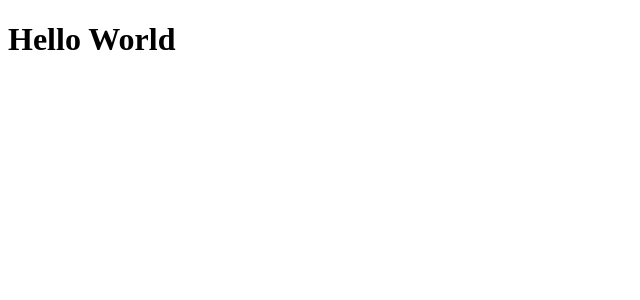
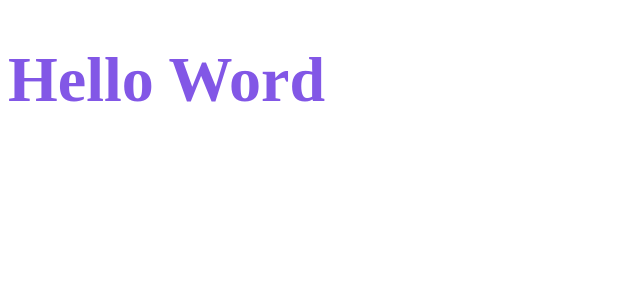
Before and after one commit to nicolaskruger/dt-money, a React (Create React App) app: page / in a window 1280 px wide. Shown: the top 300 px of the page, without its empty margins (0-640 px from the left). Built offline with nearby package versions, Linux system fonts and the light colour scheme.

Commit message:
feat: instalando styled components

```diff
--- a/package.json
+++ b/package.json
@@ -6,6 +6,7 @@
     "react": "^17.0.2",
     "react-dom": "^17.0.2",
     "react-scripts": "4.0.3",
+    "styled-components": "^5.3.3",
     "web-vitals": "^1.0.1"
   },
   "devDependencies": {
@@ -16,6 +17,7 @@
     "@types/node": "^12.0.0",
     "@types/react": "^17.0.0",
     "@types/react-dom": "^17.0.0",
+    "@types/styled-components": "^5.1.17",
     "typescript": "^4.1.2"
   },
   "scripts": {
--- a/src/App.tsx
+++ b/src/App.tsx
@@ -1,10 +1,14 @@
+import styled from "styled-components";
 import { FC } from "react";
-
-
+import React from "react";
+const Title = styled.h1`
+  font-size: 64px;
+  color: #8257e6;
+`;
 export const App: FC = () => {
   return (
-    <div className="App">
-      <h1>Hello World</h1>
+    <div className="App" >
+      <Title>Hello Word</Title>
     </div>
   );
 }
--- a/src/index.tsx
+++ b/src/index.tsx
@@ -1,6 +1,7 @@
 import React from 'react';
 import ReactDOM from 'react-dom';
 import { App } from './App';
+
 
 ReactDOM.render(
   <React.StrictMode>
```
Also changed, not shown: 2 other files (tests, documents, lock files or other folders).
